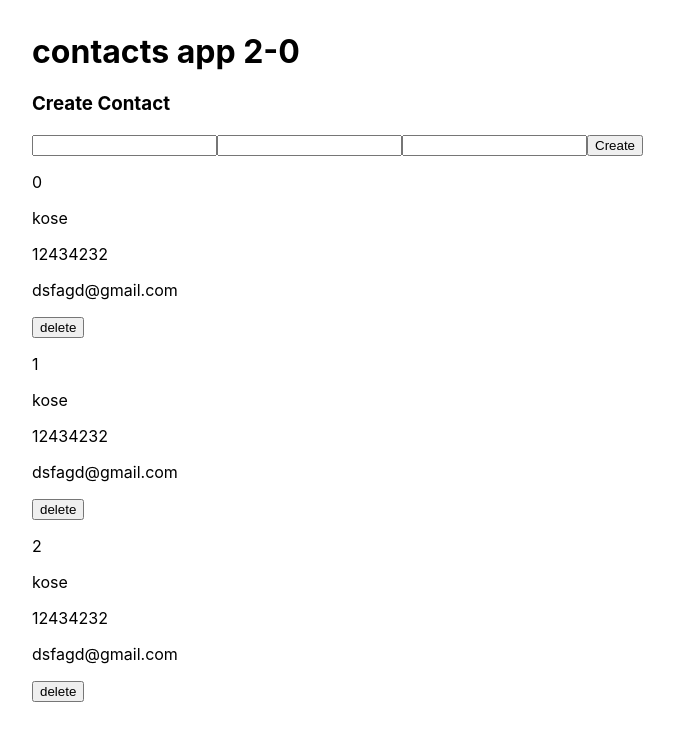
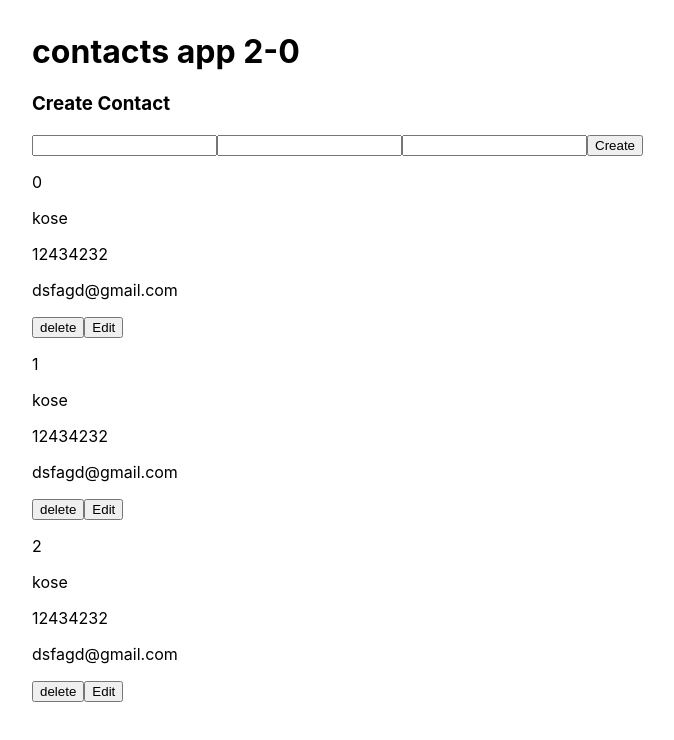
Before and after one commit to Jadashi97/miniProjects, a React (Create React App) app in the folder contact-app-2.0/: page / in a window 1280 px wide. Shown: the top 740 px of the page, without its empty margins (0-674 px from the left). Built offline with nearby package versions, Linux system fonts and the light colour scheme.

Commit message:
(feat): added delete btn. (fix): solve the edit  btn functionality

```diff
--- a/contact-app-2.0/src/App.js
+++ b/contact-app-2.0/src/App.js
@@ -1,6 +1,8 @@
 import React, { useState } from "react";
 import ListOfContacts from "./components/ListOfContacts";
 import CreateContact from "./components/CreateContact";
+
+
 
 function App() {
 
@@ -72,7 +74,7 @@ function App() {
                 name = {name}
                 phone = {phone}
                 email = {email}
-                ondelete = {deleteContact}
+                onDelete = {deleteContact}
              />
             )
           })}
--- a/contact-app-2.0/src/components/CreateContact.jsx
+++ b/contact-app-2.0/src/components/CreateContact.jsx
@@ -25,6 +25,11 @@ function  CreateContact(props){
     // handling the form when it submits
     const submitContact =(event) => {
         event.preventDefault();
+        // setContacts({
+        //     name: "",
+        //     phone: "",
+        //     email: "",
+        // });
 
         props.onAdd(contact);
 
--- a/contact-app-2.0/src/components/ListOfContacts.jsx
+++ b/contact-app-2.0/src/components/ListOfContacts.jsx
@@ -7,10 +7,16 @@ function ListOfContacts(props){
     function handleClick(e){
         e.preventDefault();
 
-        console.log("clicked!!");
+        // console.log("clicked!!");
 
-        props.onDelete(props.id)
+        props.onDelete(props.id);
 
+    }
+
+    function handleEdit(e){
+        e.preventDefault();
+
+        console.log("Edit me!")
     }
 
 
@@ -24,6 +30,7 @@ function ListOfContacts(props){
                 <p>{props.phone}</p>
                 <p>{props.email}</p>{" "}
                 <button onClick={handleClick}>delete</button>
+                <button onClick={handleEdit}>Edit</button>
             </form>
         </div>
     )
```
Lines whose indentation alone changed are shown as unchanged.
